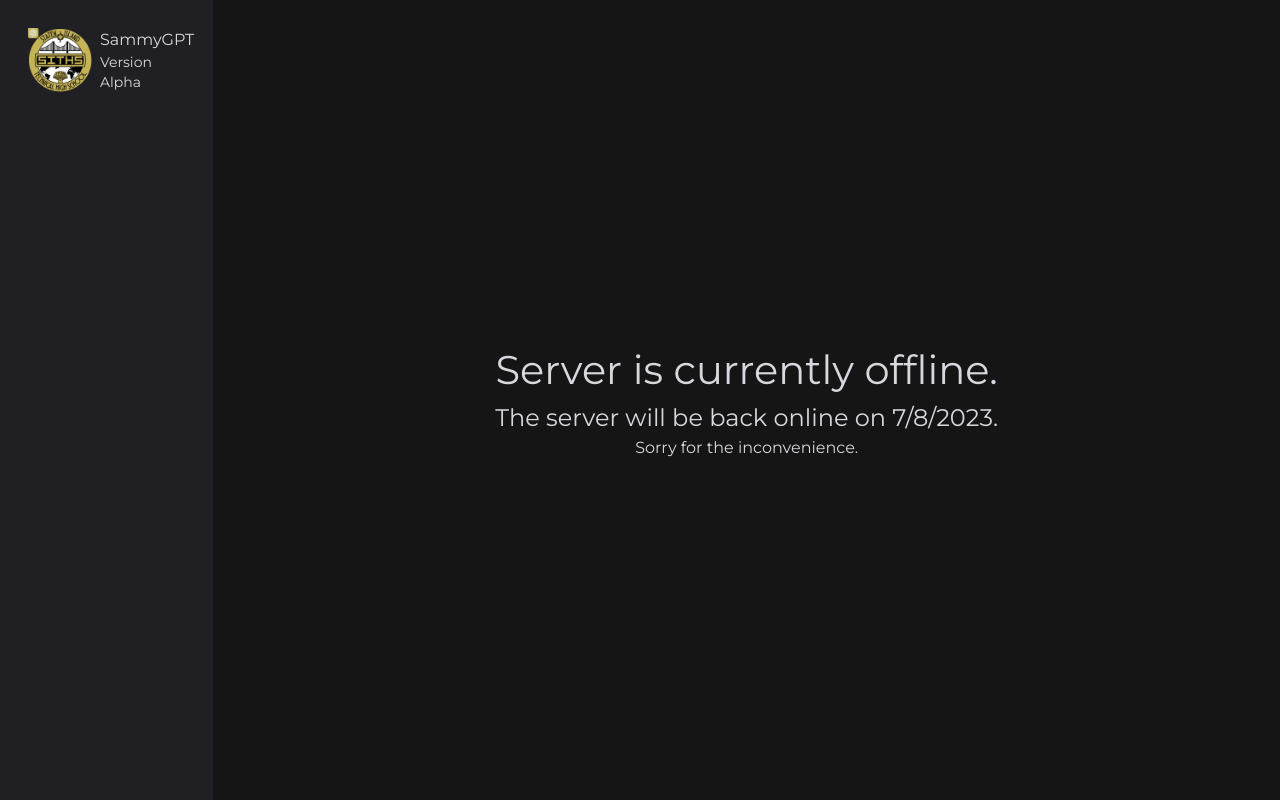
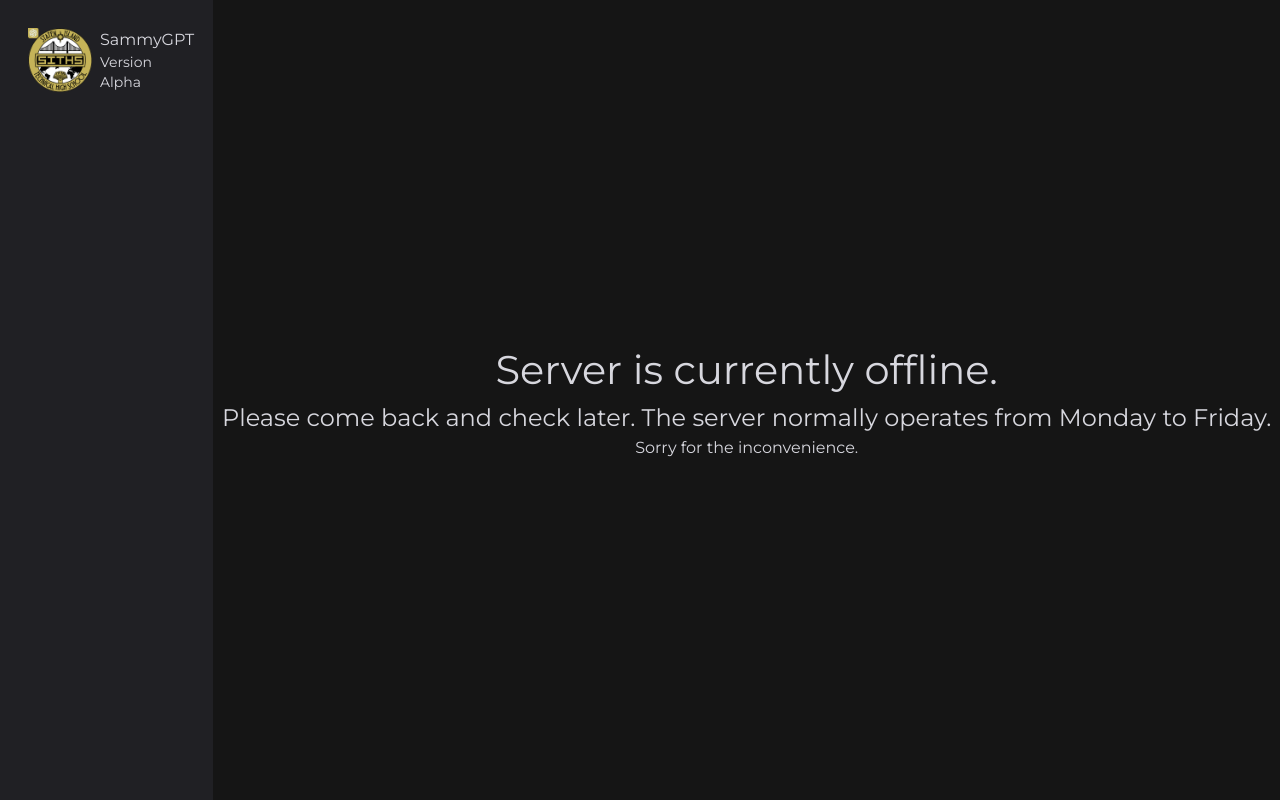
Before and after one commit to SammyGPT/SammyGPT-Frontend, a Nuxt app: page /server_is_down in a window 1280 px wide. Built offline with nearby package versions, Linux system fonts and the light colour scheme; no server answers.

Commit message:
new server down message

```diff
--- a/pages/server_is_down.vue
+++ b/pages/server_is_down.vue
@@ -5,7 +5,7 @@
         </h1>
         <h2 class="text-[3vmin] font-[Montserrat] text-secondary">
             <!-- If this is a mistake, contact anthony20151128@gmail.com -->
-            The server will be back online on 7/8/2023.
+            Please come back and check later. The server normally operates from Monday to Friday.
         </h2>
         <h3 class="text-[2vmin] font-[Montserrat] text-secondary">
             Sorry for the inconvenience.
```
